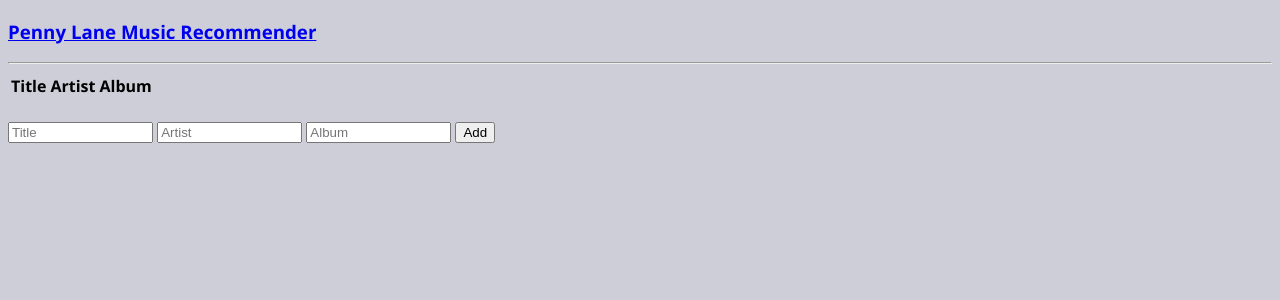
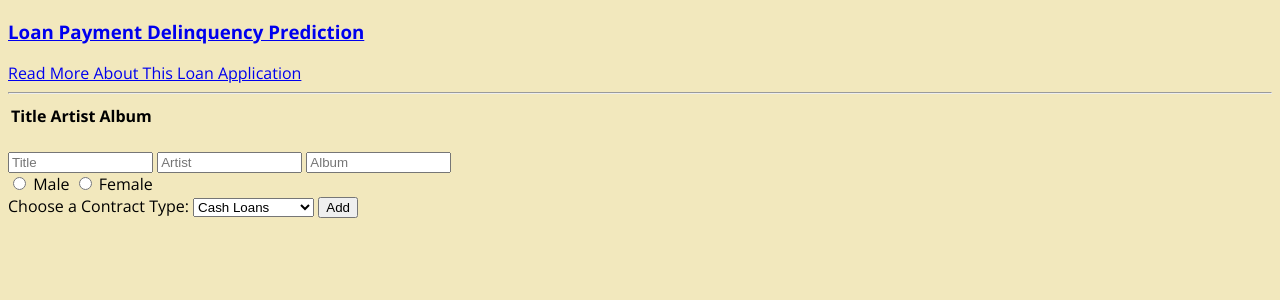
Before and after one commit to MSIA/AVC_BinqiShen_project, a Flask app: page / in a window 1280 px wide. Shown: the top 300 px of the page. Run offline with Flask 2, Linux system fonts and the light colour scheme; tables that the repository leaves empty hold one stand-in row (values such as "Sample post"); lists and menus that the app fills with data are empty; parts of the project's set-up code (start-up, migrations or seed data) failed here and were passed over.

Commit message:
made some changes to the html layout and designs

```diff
--- a/app/static/basic.css
+++ b/app/static/basic.css
@@ -4,5 +4,5 @@
   height: 100%;
   -webkit-font-smoothing: antialiased;
   font-family: 'Open Sans', sans-serif;
-  background-color:#cdced8;
+  background-color:#f2e8bd;
 }
--- a/app/templates/index.html
+++ b/app/templates/index.html
@@ -3,12 +3,15 @@
 <head>
     <meta charset="UTF-8">
     <link href="static/basic.css" rel="stylesheet">
+
+    <title>Main Menu for Loan Application</title>
 </head>
 
 <body>
     <h3>
-         <a href = "{{ url_for('index') }}">Penny Lane Music Recommender</a>
+         <a href = "{{ url_for('index') }}">Loan Payment Delinquency Prediction</a>
     </h3>
+    <a href="{{ url_for('about') }}">Read More About This Loan Application</a>
 
     <hr/>
     <table>
@@ -35,6 +38,20 @@
         <input type=text size=15 name=title placeholder="Title">
         <input type=text size=15 name=artist placeholder="Artist">
         <input type=text size=15 name=album placeholder="Album">
+
+        <br />
+          {% for gender in genders %}
+          <input type="radio" id="{{ gender.lower() }}" name="gender" value="{{ gender.lower() }}"/>
+          <label for="{{ gender.lower() }}">{{ gender }}</label>
+          {% endfor %}
+        <br />
+
+        <label for="contract_type">Choose a Contract Type: </label>
+        <select name="contract_type" id="contract_type">
+            <option value="">Cash Loans</option>
+            <option value="">Revolving Loans</option>
+        </select>
+
         <input type=submit value=Add>
       </dl>
     </form>
```
Also changed, not shown: app/templates/about.html (added, +30 -0 lines).
